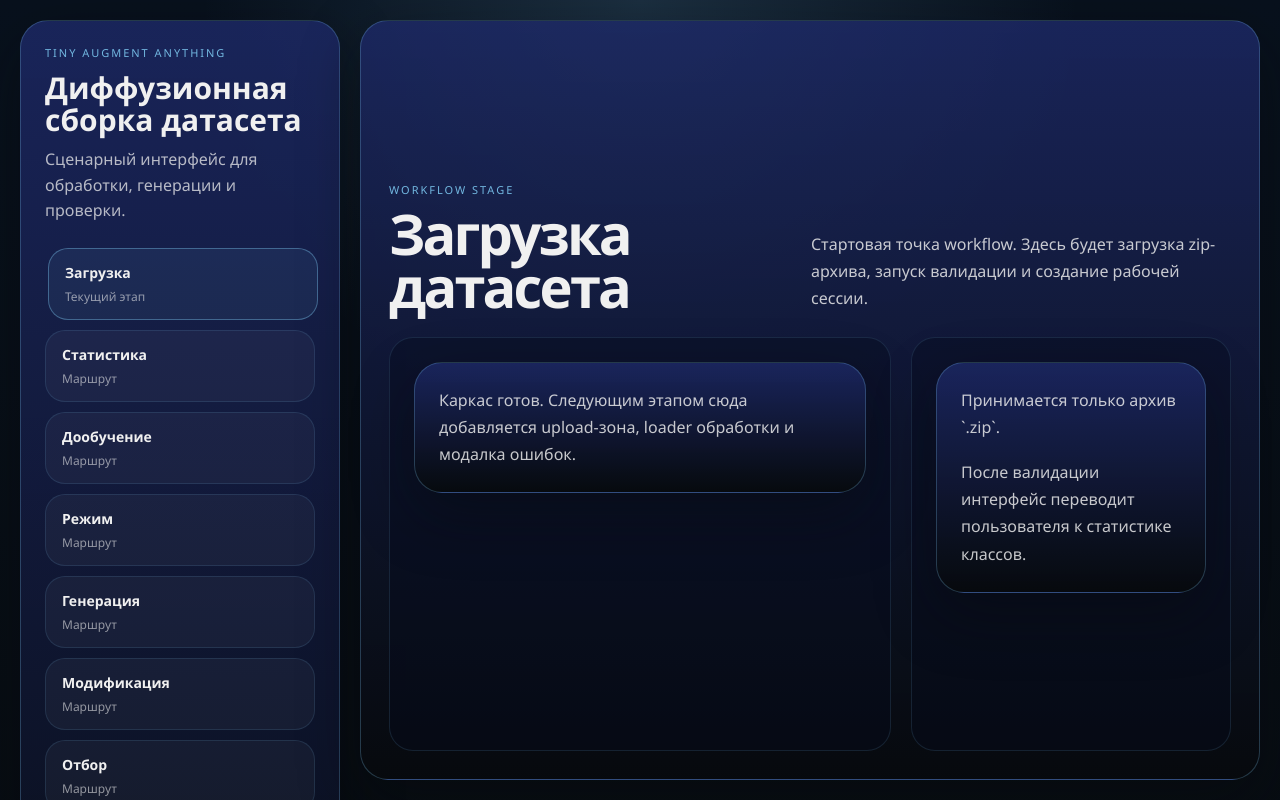
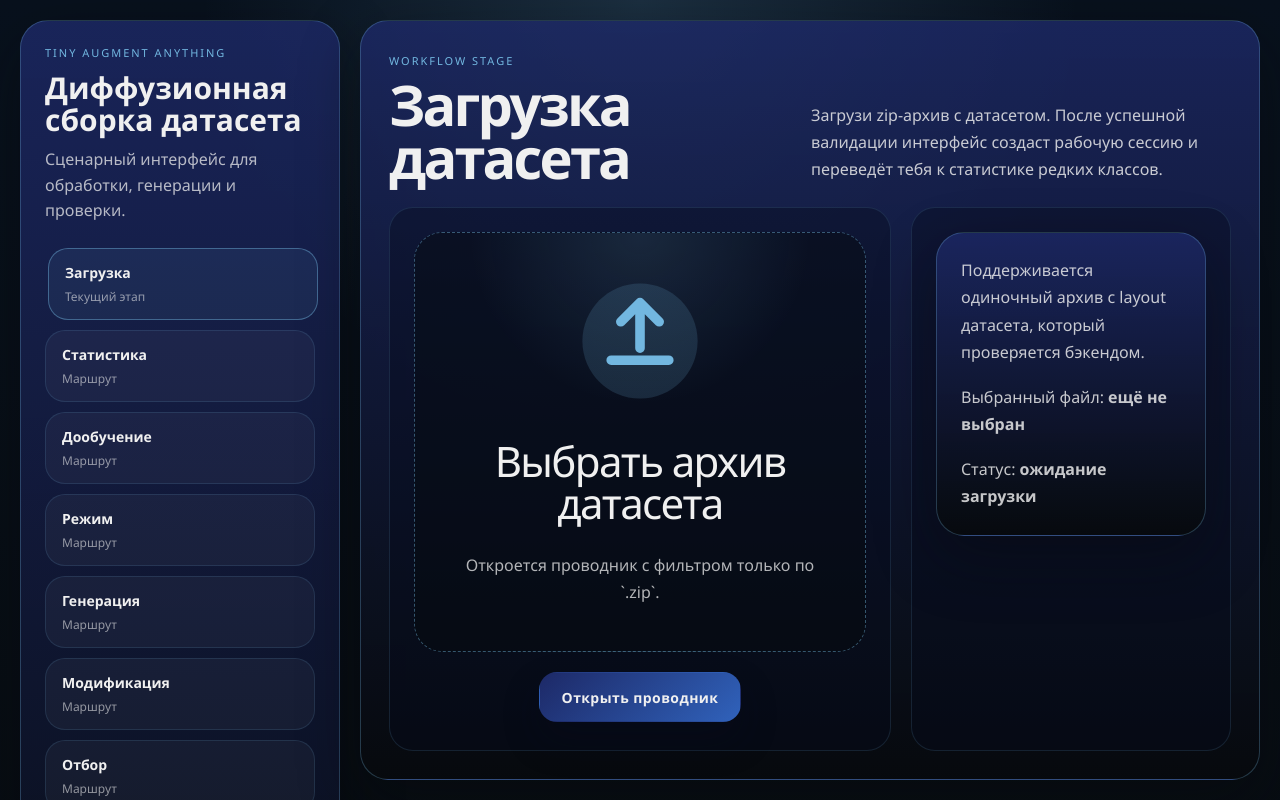
Before and after one commit to dolganin/tiny_augment_anything, a React (Vite) app in the folder frontend/: page /upload in a window 1280 px wide. Shown: the top 800 px of the page. Built offline with nearby package versions, Linux system fonts and the light colour scheme; no server answers.

Commit message:
feat(frontend): implement dataset upload flow

```diff
--- a/frontend/src/app/styles/global.css
+++ b/frontend/src/app/styles/global.css
@@ -114,3 +114,74 @@ a {
     padding: 32px 24px;
   }
 }
+
+.upload-stage {
+  display: grid;
+  gap: 20px;
+}
+
+.upload-stage__input {
+  display: none;
+}
+
+.upload-stage__dropzone {
+  display: grid;
+  justify-items: center;
+  gap: 18px;
+  min-height: 420px;
+  padding: 36px;
+  border: 1px dashed rgba(114, 183, 224, 0.44);
+  border-radius: 28px;
+  background:
+    radial-gradient(circle at top, rgba(114, 183, 224, 0.14), transparent 36%),
+    rgba(7, 10, 13, 0.42);
+  transition:
+    transform var(--transition-base),
+    border-color var(--transition-base),
+    box-shadow var(--transition-base);
+  text-align: center;
+}
+
+.upload-stage__dropzone:hover {
+  transform: translateY(-2px);
+  border-color: var(--color-accent);
+  box-shadow: 0 20px 50px rgba(7, 10, 13, 0.24);
+}
+
+.upload-stage__icon {
+  width: 144px;
+  height: 144px;
+  color: var(--color-accent);
+}
+
+.upload-stage__title {
+  font-size: clamp(24px, 4vw, 42px);
+  line-height: 1;
+  letter-spacing: -0.04em;
+}
+
+.upload-stage__hint,
+.upload-stage__error {
+  margin: 0;
+  max-width: 480px;
+  line-height: 1.7;
+}
+
+.upload-stage__hint {
+  color: rgba(240, 240, 240, 0.74);
+}
+
+.upload-stage__loading {
+  display: grid;
+  place-items: center;
+  min-height: 180px;
+  padding: 24px;
+  border-radius: 24px;
+  background: rgba(240, 240, 240, 0.04);
+  border: 1px solid rgba(114, 183, 224, 0.14);
+}
+
+.upload-stage__actions {
+  display: flex;
+  justify-content: center;
+}
--- a/frontend/src/pages/upload/UploadPage.tsx
+++ b/frontend/src/pages/upload/UploadPage.tsx
@@ -1,26 +1,158 @@
+import { ChangeEvent, useRef, useState } from 'react'
+import { useNavigate } from 'react-router-dom'
+import { useUploadDatasetMutation } from '@/shared/api/workflow.hooks'
+import { Button } from '@/shared/ui/buttons/Button'
+import { Modal } from '@/shared/ui/feedback/Modal'
+import { Spinner } from '@/shared/ui/feedback/Spinner'
 import { PageFrame } from '@/shared/ui/layouts/PageFrame'
+import { getErrorMessage } from '@/shared/lib/get-error-message'
+import { useSessionStore } from '@/store/session/session.store'
 
 export function UploadPage() {
+  const navigate = useNavigate()
+  const fileInputRef = useRef<HTMLInputElement | null>(null)
+  const resetSession = useSessionStore((state) => state.reset)
+  const setSession = useSessionStore((state) => state.setSession)
+  const [selectedFileName, setSelectedFileName] = useState<string | null>(null)
+  const [errorMessage, setErrorMessage] = useState<string | null>(null)
+  const uploadMutation = useUploadDatasetMutation()
+
+  const openFileDialog = () => {
+    fileInputRef.current?.click()
+  }
+
+  const handleFileSelect = async (event: ChangeEvent<HTMLInputElement>) => {
+    const file = event.target.files?.[0]
+
+    if (!file) {
+      return
+    }
+
+    if (!file.name.toLowerCase().endsWith('.zip')) {
+      setErrorMessage('Нужен архив формата .zip. Другие файлы интерфейс не принимает.')
+      event.target.value = ''
+      return
+    }
+
+    setSelectedFileName(file.name)
+
+    try {
+      const response = await uploadMutation.mutateAsync(file)
+
+      if (response.error?.message) {
+        setErrorMessage(response.error.message)
+        return
+      }
+
+      resetSession()
+      setSession({
+        sessionId: response.sessionId,
+        datasetId: response.datasetId,
+        datasetName: response.datasetName ?? file.name.replace(/\.zip$/i, ''),
+        workflowStage: 'dataset-stats',
+        fineTuneResolved: false,
+        currentMode: null,
+        selectedClasses: [],
+      })
+
+      navigate('/dataset/stats')
+    } catch (error) {
+      setErrorMessage(getErrorMessage(error))
+    } finally {
+      event.target.value = ''
+    }
+  }
+
   return (
-    <PageFrame
-      title="Загрузка датасета"
-      description="Стартовая точка workflow. Здесь будет загрузка zip-архива, запуск валидации и создание рабочей сессии."
-      aside={<UploadAside />}
-    >
-      <div className="info-card">
-        <p className="info-card__text">
-          Каркас готов. Следующим этапом сюда добавляется upload-зона, loader обработки и модалка ошибок.
-        </p>
-      </div>
-    </PageFrame>
+    <>
+      <PageFrame
+        title="Загрузка датасета"
+        description="Загрузи zip-архив с датасетом. После успешной валидации интерфейс создаст рабочую сессию и переведёт тебя к статистике редких классов."
+        aside={<UploadAside fileName={selectedFileName} isLoading={uploadMutation.isPending} />}
+      >
+        <div className="upload-stage">
+          <input
+            accept=".zip,application/zip"
+            className="upload-stage__input"
+            onChange={handleFileSelect}
+            ref={fileInputRef}
+            type="file"
+          />
+
+          <button className="upload-stage__dropzone" onClick={openFileDialog} type="button">
+            <UploadIcon />
+            <span className="upload-stage__title">Выбрать архив датасета</span>
+            <span className="upload-stage__hint">Откроется проводник с фильтром только по `.zip`.</span>
+          </button>
+
+          {uploadMutation.isPending ? (
+            <div className="upload-stage__loading">
+              <Spinner label="Архив загружен. Бэкенд проверяет структуру датасета." />
+            </div>
+          ) : null}
+
+          <div className="upload-stage__actions">
+            <Button onClick={openFileDialog}>Открыть проводник</Button>
+          </div>
+        </div>
+      </PageFrame>
+
+      <Modal
+        onClose={() => setErrorMessage(null)}
+        open={Boolean(errorMessage)}
+        title="Ошибка загрузки"
+        tone="error"
+      >
+        <p className="upload-stage__error">{errorMessage}</p>
+      </Modal>
+    </>
   )
 }
 
-function UploadAside() {
+function UploadAside({
+  fileName,
+  isLoading,
+}: {
+  fileName: string | null
+  isLoading: boolean
+}) {
   return (
     <div className="info-card">
-      <p className="info-card__text">Принимается только архив `.zip`.</p>
-      <p className="info-card__text">После валидации интерфейс переводит пользователя к статистике классов.</p>
+      <p className="info-card__text">
+        Поддерживается одиночный архив с layout датасета, который проверяется бэкендом.
+      </p>
+      <p className="info-card__text">
+        Выбранный файл: <strong>{fileName ?? 'ещё не выбран'}</strong>
+      </p>
+      <p className="info-card__text">
+        Статус: <strong>{isLoading ? 'идёт обработка' : 'ожидание загрузки'}</strong>
+      </p>
     </div>
   )
 }
+
+function UploadIcon() {
+  return (
+    <svg aria-hidden="true" className="upload-stage__icon" viewBox="0 0 120 120">
+      <path
+        d="M60 12C33.49 12 12 33.49 12 60s21.49 48 48 48 48-21.49 48-48S86.51 12 60 12Z"
+        fill="url(#upload-gradient)"
+        opacity="0.16"
+      />
+      <path
+        d="M60 28v38m0-38 16 16M60 28 44 44M36 76h48"
+        fill="none"
+        stroke="currentColor"
+        strokeLinecap="round"
+        strokeLinejoin="round"
+        strokeWidth="8"
+      />
+      <defs>
+        <linearGradient id="upload-gradient" x1="12" x2="108" y1="12" y2="108">
+          <stop offset="0%" stopColor="#72b7e0" />
+          <stop offset="100%" stopColor="#3062bb" />
+        </linearGradient>
+      </defs>
+    </svg>
+  )
+}
--- /dev/null
+++ b/frontend/src/shared/lib/get-error-message.ts
@@ -0,0 +1,21 @@
+import axios from 'axios'
+
+export const getErrorMessage = (error: unknown) => {
+  if (axios.isAxiosError(error)) {
+    const message = error.response?.data?.message
+
+    if (typeof message === 'string' && message.length > 0) {
+      return message
+    }
+
+    if (typeof error.message === 'string' && error.message.length > 0) {
+      return error.message
+    }
+  }
+
+  if (error instanceof Error && error.message.length > 0) {
+    return error.message
+  }
+
+  return 'Не удалось завершить операцию. Попробуй повторить запрос ещё раз.'
+}
--- /dev/null
+++ b/frontend/src/shared/ui/feedback/Modal.tsx
@@ -0,0 +1,37 @@
+import { PropsWithChildren } from 'react'
+import '@/shared/ui/feedback/modal.css'
+
+type ModalProps = PropsWithChildren<{
+  open: boolean
+  title: string
+  tone?: 'default' | 'error'
+  onClose: () => void
+}>
+
+export function Modal({ open, title, tone = 'default', onClose, children }: ModalProps) {
+  if (!open) {
+    return null
+  }
+
+  return (
+    <div className="modal-layer" role="presentation">
+      <div className="modal-backdrop" onClick={onClose} />
+      <section
+        aria-labelledby="modal-title"
+        aria-modal="true"
+        className={`modal modal--${tone}`}
+        role="dialog"
+      >
+        <header className="modal__header">
+          <h3 className="modal__title" id="modal-title">
+            {title}
+          </h3>
+          <button className="modal__close" onClick={onClose} type="button">
+            ×
+          </button>
+        </header>
+        <div className="modal__content">{children}</div>
+      </section>
+    </div>
+  )
+}
--- /dev/null
+++ b/frontend/src/shared/ui/feedback/Spinner.tsx
@@ -0,0 +1,16 @@
+import '@/shared/ui/feedback/spinner.css'
+
+type SpinnerProps = {
+  label?: string
+  tone?: 'default' | 'diffusion'
+}
+
+export function Spinner({ label, tone = 'default' }: SpinnerProps) {
+  return (
+    <div className={`spinner spinner--${tone}`}>
+      <span className="spinner__ring" />
+      <span className="spinner__ring spinner__ring--inner" />
+      {label ? <p className="spinner__label">{label}</p> : null}
+    </div>
+  )
+}
--- /dev/null
+++ b/frontend/src/shared/ui/feedback/spinner.css
@@ -0,0 +1,43 @@
+.spinner {
+  display: grid;
+  justify-items: center;
+  gap: 16px;
+}
+
+.spinner__ring {
+  width: 92px;
+  height: 92px;
+  border: 3px solid rgba(114, 183, 224, 0.16);
+  border-top-color: var(--color-accent);
+  border-radius: 50%;
+  animation: spinner-rotate 1.1s linear infinite;
+}
+
+.spinner__ring--inner {
+  width: 54px;
+  height: 54px;
+  margin-top: -70px;
+  border-top-color: #f0f0f0;
+  animation-duration: 0.72s;
+}
+
+.spinner--diffusion .spinner__ring {
+  box-shadow:
+    0 0 24px rgba(114, 183, 224, 0.32),
+    inset 0 0 18px rgba(114, 183, 224, 0.18);
+}
+
+.spinner__label {
+  margin: 0;
+  color: rgba(240, 240, 240, 0.82);
+  text-align: center;
+}
+
+@keyframes spinner-rotate {
+  from {
+    transform: rotate(0deg);
+  }
+  to {
+    transform: rotate(360deg);
+  }
+}
```
Also changed, not shown: frontend/src/shared/ui/feedback/modal.css (added, +59 -0 lines).
